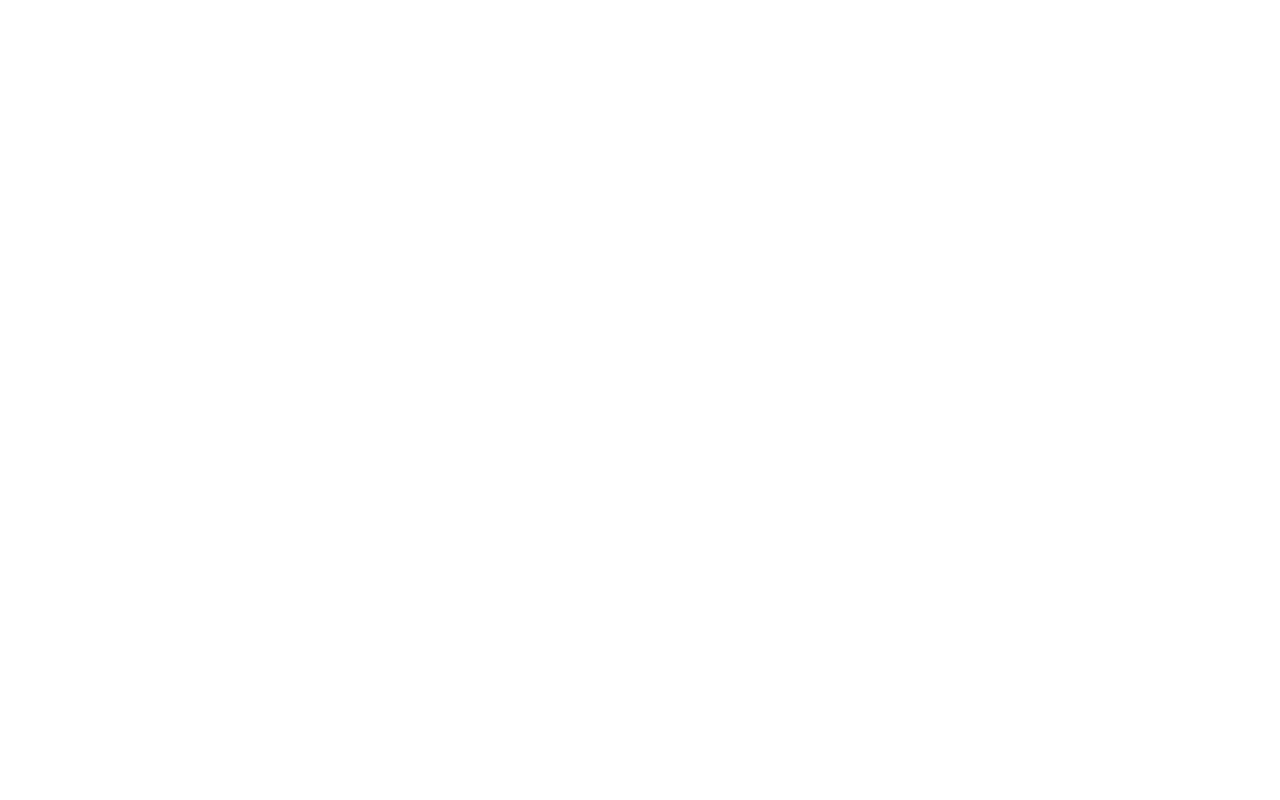
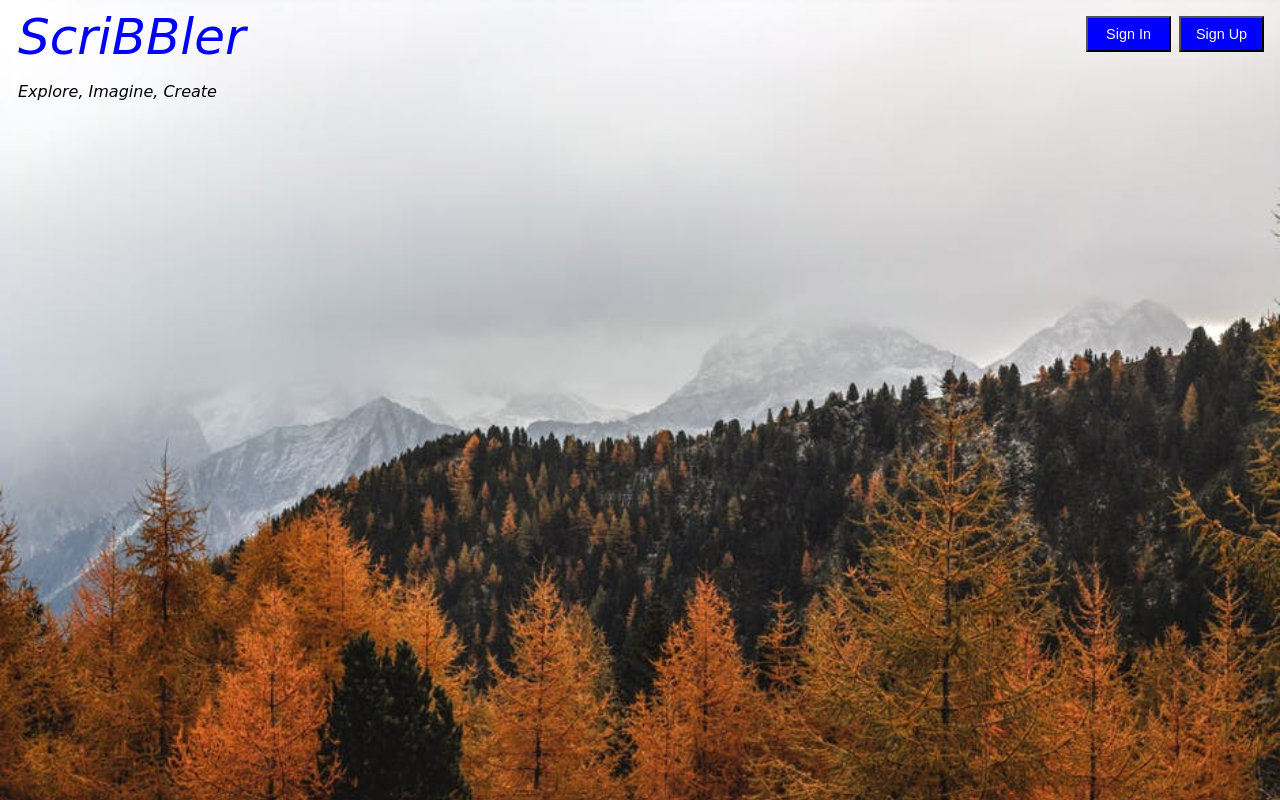
Before and after one commit to Kunal1358/Scribbler, a plain HTML site: page index.html in a window 1280 px wide. Drawn offline with Linux system fonts and the light colour scheme.

Commit message:
Added background image and Header

```diff
--- a/index.html
+++ b/index.html
@@ -3,11 +3,21 @@
 
 <head>
     <!-- TODO: Include Font Awesome file here -->
+    <link rel ="stylesheet" href="./styles/index.css ">
     <!-- TODO: Include Google Fonts file here -->
+    <link rel="https://fonts.googleapis.com/css?family=Montez&display=swap" rel="stylesheet">
 </head>
 
 <body>
     <!-- TODO: Include all your code for the header and home page here -->
+
+    <div class="header">
+        <input class="topButtons" type="button" value="Sign Up">
+        <input class="topButtons" type="button" value="Sign In">
+        <a id="pageTitle" class="logo-title">ScriBBler</a>
+        <p class="middleText">Explore, Imagine, Create</p>
+    </div>
+
 </body>
 
 </html>
--- /dev/null
+++ b/styles/index.css
@@ -0,0 +1,46 @@
+body{
+    background-image: url("../images/background.jpg");
+    background-repeat: none;
+    background-attachment: fixed;
+    background-size: cover;
+}
+button{
+    background-color: #4CAF50;
+    color: white;
+    padding: 14px 20px;
+    margin: 8px 0px;
+    width: 100%;
+    border: none;
+    cursor: pointer;
+    opacity: 0.7;
+}
+input.topButtons{
+    float: right;
+    background-color: blue;
+    color: white;
+    padding: 8px;
+    cursor: pointer;
+    width: 85px;
+    font-weight: 500;
+    font-size: 90%;
+
+    margin: 8px 8px 0px 0px;
+}
+.middleText{
+    font-family: cursive;
+    margin-left: 10px;
+    font-style: italic;
+}
+.logo-title{
+    font-family:cursive;
+    font-size: 50px;
+    font-style: italic;
+    color: blue;
+    margin: 0;
+    text-decoration: none;
+    margin: 10px 10px 0px 10px;
+}
+h1{
+    text-align: center;
+    font-family: 'Abel', sans-serif;
+}
```
